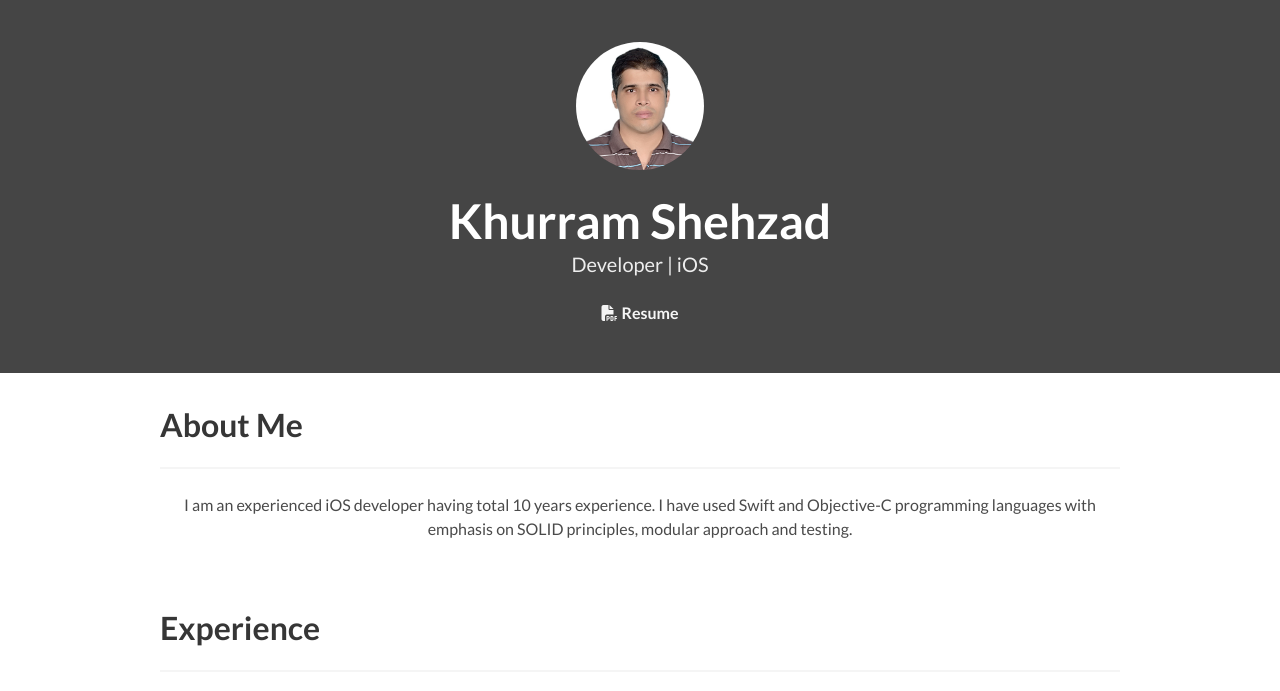
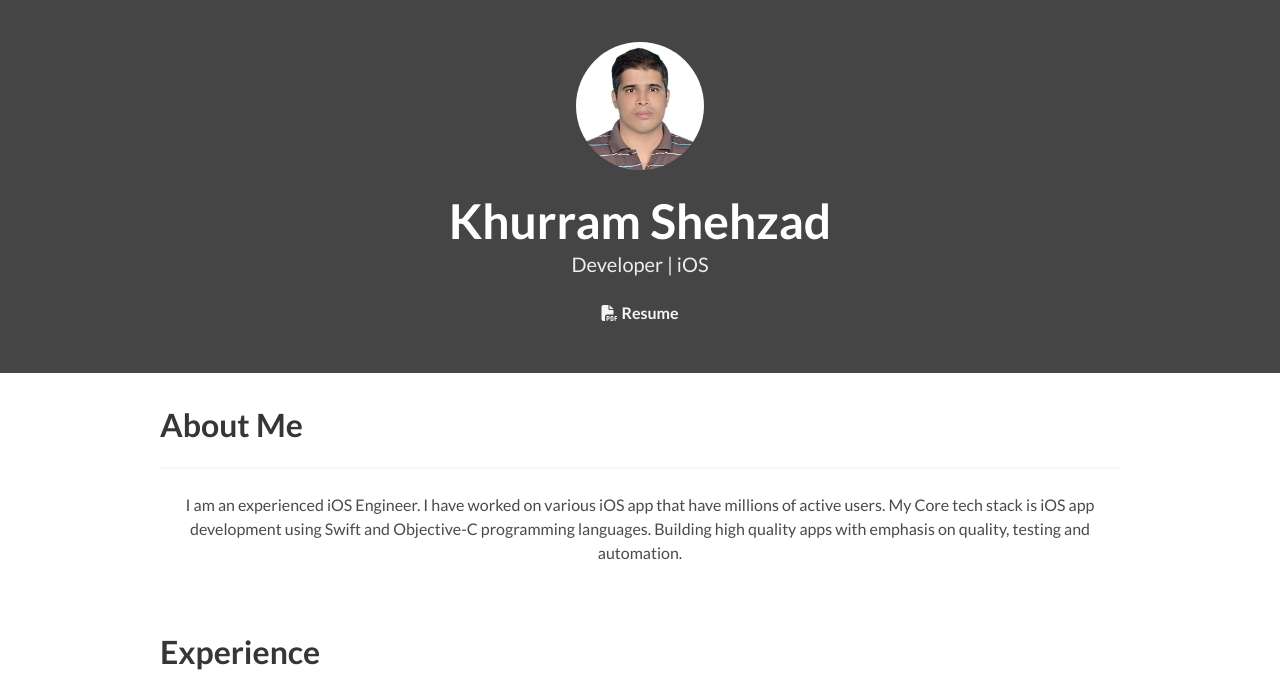
Before and after one commit to khurram18/khurram18.github.io, a plain HTML site: page index.html in a window 1280 px wide. Shown: the part 70-761 px from the top of the page. Drawn offline with Linux system fonts and the light colour scheme.

Commit message:
Update resume and content

```diff
--- a/index.html
+++ b/index.html
@@ -133,7 +133,7 @@
     <div class="container">
       <h1 class="title">About Me</h1>
       <hr />
-      <p><center>I am an experienced iOS developer having total 10 years experience. I have used Swift and Objective-C programming languages with emphasis on SOLID principles, modular approach and testing.</center></p>
+      <p><center>I am an experienced iOS Engineer. I have worked on various iOS app that have millions of active users. My Core tech stack is iOS app development using Swift and Objective-C programming languages. Building high quality apps with emphasis on quality, testing and automation.</center></p>
     </div>
   </section>
 
```
Also changed, not shown: img/NUST_logo.jpg (added), 1 other file.
